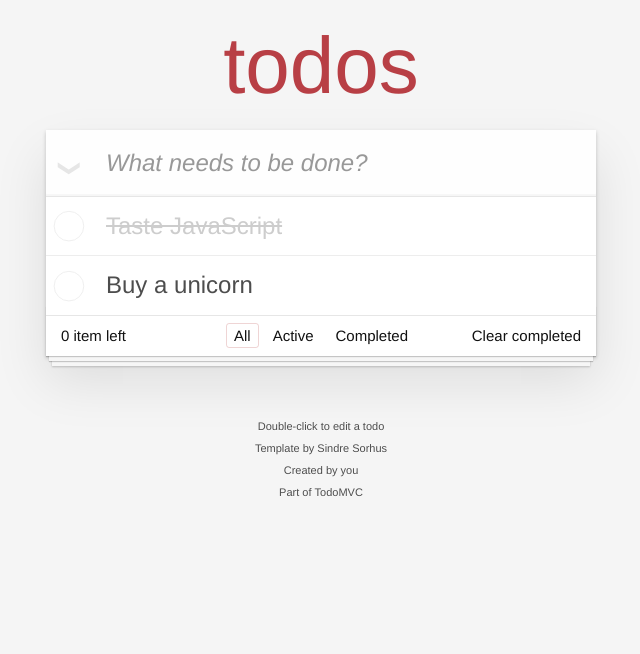
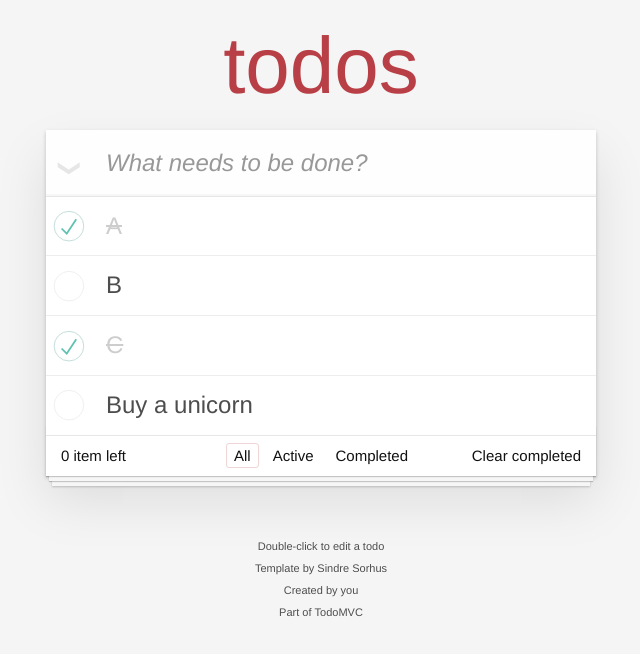
Before and after one commit to ReginaTR/todolist-react, a React (Vite) app: page / in a window 1280 px wide. Shown: the top 654 px of the page, without its empty margins (319-959 px from the left). Built offline with nearby package versions, Linux system fonts and the light colour scheme.

Commit message:
Renderização das tasks

```diff
--- a/src/App.tsx
+++ b/src/App.tsx
@@ -1,7 +1,21 @@
+import { FC } from 'react'
 import './App.css'
 import TaskManager from './components/task_manager'
 
-const App = () => <TaskManager/>
+//Aqui estou tipando o tasks
+export type TaskType = {
+  id: number,
+  title: string,
+  done: boolean
+}
+const TASKS: TaskType[] = [
+  {id: 1, title: 'A', done: true},
+  {id: 2, title: 'B', done: false},
+  {id: 3, title: 'C', done: true},
+
+]
+
+const App: FC = () => <TaskManager tasks={TASKS}/>
 
 
 export default App
--- a/src/components/task_manager.tsx
+++ b/src/components/task_manager.tsx
@@ -1,4 +1,18 @@
-const TaskManager = () => (
+import { FC } from "react"
+import { TaskType } from "../App"
+import classNames from 'classnames'
+
+
+type PropsType = {
+    tasks: TaskType[]
+}
+
+
+const TaskManager: FC<PropsType> = props => {
+    //console.log(props.tasks) Isso é para teste, nunca será usando em ambiente de desenvolvimento. Foi só para ver se subiu os dados passados.
+
+
+    return (
         <>
             <section className='todoapp'>
             <header className='header'>
@@ -10,14 +24,16 @@ const TaskManager = () => (
                 <input id='toggle-all' className='toggle-all' type='checkbox' />
                 <label htmlFor='toggle-all'>Mark all as complete</label>
                 <ul className='todo-list'>
-          <li className='completed'>
+                {props.tasks.map(task =>
+                    <li className={classNames({completed: task.done})}>
                         <div className='view'>
-              <input className='toggle' type='checkbox' />
-              <label>Taste JavaScript</label>
+                        <input className='toggle' type='checkbox' checked={task.done} />
+                        <label>{task.title}</label>
                         <button className='destroy'></button>
                         </div>
                         <input className='edit' value='Taste JavaScript' />
                     </li>
+                )}
                 <li>
                     <div className='view'>
                     <input className='toggle' type='checkbox' />
@@ -64,6 +80,7 @@ const TaskManager = () => (
             </footer>
         </>
     )
+}
 
 
 export default TaskManager
```
Lines whose indentation alone changed are shown as unchanged.
